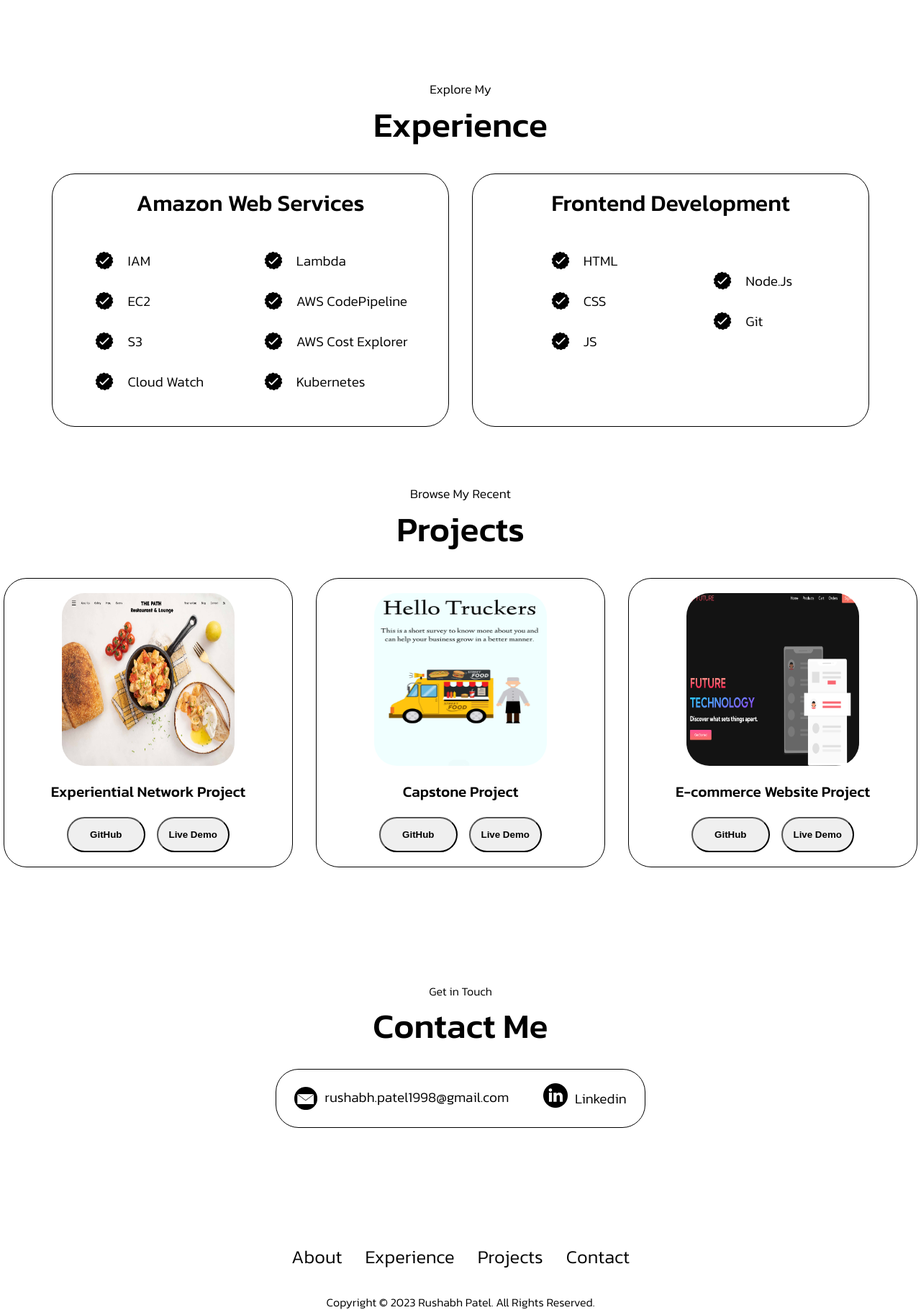
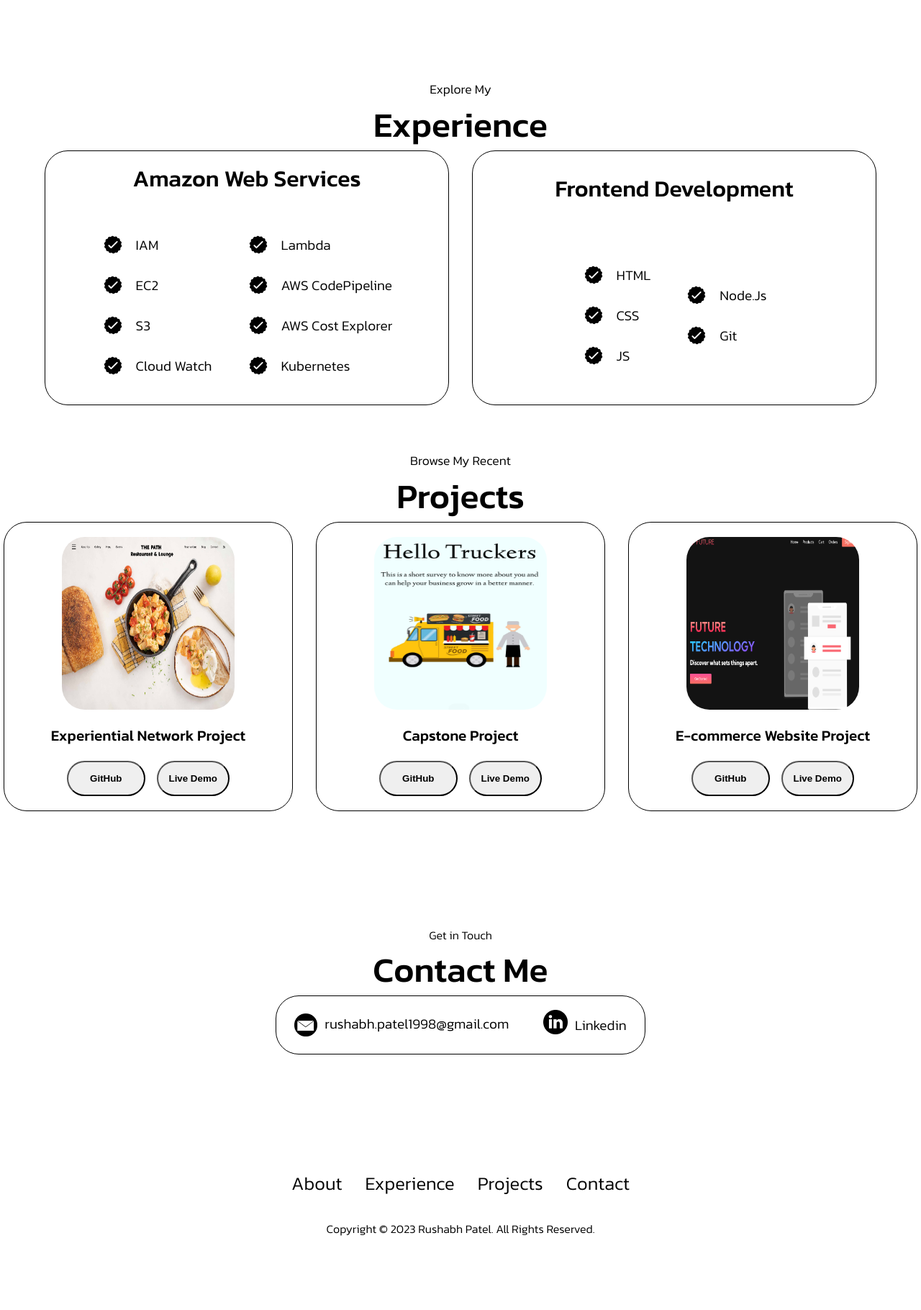
Before and after one commit to rush1998/Portfolio, a PHP site: page / in a window 1280 px wide. Shown: the part 1251-3071 px from the top of the page at 72% size. After the commit the page ends 2968 px from the top, so only its background shows below. Run offline with PHP 8.4, Linux system fonts and the light colour scheme.

Commit message:
new images added and a lot made it responsive

```diff
--- a/index.css
+++ b/index.css
@@ -144,7 +144,7 @@ a{
     border-radius: 200px;
     height: 350px;
     width: 350px;
-    background-image: url(IMG_4545.jpg);
+    background-image: url(IMG_7388.png);
     background-size: cover;
 }
 
@@ -381,7 +381,6 @@ a{
     flex-direction: column;
     justify-content: center;
     align-items: center;
-    margin-bottom: 2rem;
 }
 
 #explore-experiencep{
@@ -398,8 +397,9 @@ a{
     display: flex;
     justify-content: center;
     align-items: center;
+    flex-wrap: wrap;
     gap: 2rem;
-    margin-bottom: 5rem;
+    margin:0rem 2rem 4rem 2rem;
 }
 
 #experience-main-section-border1{
@@ -407,14 +407,17 @@ a{
     border-color: black;
     border-style: solid;
     border-width: 1px;
-    height: 350px;
-    width: 550px;
+    height: 22rem;
+    width: 35rem;
+    display: flex;
+    flex-wrap: wrap;
+    justify-content: center;
 }
 
 #awsp{
-    margin-top: 1rem;
-    margin-bottom: 1rem;
-    text-align: center;
+    display: flex;
+    justify-content: center;
+    align-items: center;
     font-size: 2rem;
     font-weight: 500;
 }
@@ -435,17 +438,21 @@ a{
 }
 
 #experience-main-section-border2{
+    display: flex;
+    flex-wrap: wrap;
+    flex-direction: column;
+    justify-content: space-around;
+    align-items: center;
     border-width: 1px;
     border-color: black;
     border-style: solid;
     border-radius: 2rem;
-    height: 350px;
-    width: 550px;
+    height: 22rem;
+    width: 35rem;
 }
 
 #fdp{
-    margin-top: 1rem;
-    margin-bottom: 1rem;
+    display: flex;
     text-align: center;
     font-size: 2rem;
     font-weight: 500;
@@ -465,10 +472,10 @@ a{
     font-size: 1.2rem;
 }
 
+
+/* project-head */
 #project-head{
     text-align: center;
-    margin-top: 2rem;
-    margin-bottom: 2rem;
 }
 
 #project-head1{
@@ -483,6 +490,7 @@ a{
 
 #project-body-border{
     display: flex;
+    flex-wrap: wrap;
     justify-content: center;
     gap: 2rem;
     margin-bottom: 10rem;
@@ -499,7 +507,6 @@ a{
     justify-content: space-evenly;
     align-items: center;
     flex-direction: column;
-    /* gap: 0.5rem; */
 }
 
 #project-image1{
@@ -527,6 +534,13 @@ a{
     padding-left: 30px;
 }
 
+#project-github-button1:hover{
+    cursor: pointer;
+    background-color: #EF233C;
+    transition: all;
+    transition-duration:1s;
+}
+
 #project-github-button2{
     border-radius: 30px;
     padding: 15px;
@@ -534,6 +548,17 @@ a{
     display: inline-block;
 }
 
+#project-github-button2:hover{
+    cursor: pointer;
+    background-color: black;
+    transition: all;
+    transition-duration:1s;
+    color: white;
+
+}
+
+
+/* Contact Me */
 #contact-me{
     text-align: center;
 }
@@ -545,26 +570,26 @@ a{
 #contact-me-2{
     font-weight: 500;
     font-size: 3rem;
-    margin-bottom: 1.5rem;
 }
 
 #contact-me-outer{
     display: flex;
+    flex-wrap: wrap;
     justify-content: center;
-    margin-bottom: 10rem;
+    margin:0rem 0rem 10rem 0rem;
 }
 
 #contact-me-border{
+    display: flex;
+    flex-wrap: wrap;
+    justify-content: center;
+    align-items: center;
     border-width: 1px;
     border-color: black;
     border-style: solid;
     border-radius: 2rem;
     height: 5rem;
     width: 32rem;
-    display: flex;
-    justify-content: center;
-    align-items: center;
-
 }
 
 #contact-me-inner{
@@ -612,6 +637,14 @@ a{
     gap: 2rem;
 }
 
+#footer-ul :hover{
+    color: #8EA7E9;
+    text-decoration-line: underline overline;
+    text-underline-offset: 1rem;
+    transition: all;
+    transition-duration: 0.4s;
+}
+
 #footerp{
     display: flex;
     justify-content: center;
--- a/index.html
+++ b/index.html
@@ -7,7 +7,6 @@
     <link rel="stylesheet" href="index.css">
     <link rel="stylesheet" href="https://cdnjs.cloudflare.com/ajax/libs/font-awesome/6.5.2/css/all.min.css" integrity="sha512-SnH5WK+bZxgPHs44uWIX+LLJAJ9/2PkPKZ5QiAj6Ta86w+fsb2TkcmfRyVX3pBnMFcV7oQPJkl9QevSCWr3W6A==" crossorigin="anonymous" referrerpolicy="no-referrer" />
 </head>
-
 <body>
 <!--HEADER-->
 <header>
@@ -37,7 +36,6 @@
             </div>
     </div>
 </header>
-
 <!--Introduction-->
     <div class="About">
             <div id="profile-pic">
@@ -56,7 +54,6 @@
             </div>
         </div>
     </div>
-
 <!--About me-->
 <div id="know-me-me">
     <p id="know-me">Get to know more</p>
@@ -65,7 +62,7 @@
 <div id="about-me-inner">
 <div id="experience-education">
     <div id="about-me-image-outer">
-        <img src="IMG_4545.jpg" alt="abotmeimage" id="about-me-image">
+        <img src="IMG_5101.png" alt="abotmeimage" id="about-me-image">
     </div>
     <div id="experience-education-inner">
         <div id="experience-education-outer">
@@ -92,7 +89,6 @@
     </div>
 </div>
 </div>
-
 <!-- Experience -->
 <div id="explore-experience">
     <p id="explore-experiencep">Explore My</p>
@@ -183,7 +179,6 @@
         </div>
     </div>
 </div>
-
 <!-- Projects -->
 <div id="project-head">
     <p id="project-head1">
@@ -200,8 +195,8 @@
                 Experiential Network Project
             </p>
             <div id="project-body-element-social">
-                <button id="project-github-button1">GitHub</button>
-                <button id="project-github-button2">Live Demo</button>
+                <button id="project-github-button1" onclick="window.open('https://github.com/rush1998')">GitHub</button>
+                <button id="project-github-button2" onclick="window.open('https://www.figma.com/proto/l86d06P47h7vPOUxMwnHGD/New-website?node-id=1-2&starting-point-node-id=1%3A2')">Live Demo</button>
             </div>
     </div>
     <div id="project-body-element">
@@ -210,8 +205,8 @@
                 Capstone Project
             </p>
             <div id="project-body-element-social">
-                <button id="project-github-button1">GitHub</button>
-                <button id="project-github-button2">Live Demo</button>
+                <button id="project-github-button1" onclick="window.open('https://github.com/rush1998')">GitHub</button>
+                <button id="project-github-button2" onclick="window.open('https://www.figma.com/proto/j9ZXbhAjOAdJmidsKjAC2i/ITC6040?node-id=1-4&starting-point-node-id=1%3A4')">Live Demo</button>
             </div>
     </div>
     <div id="project-body-element">
@@ -220,12 +215,11 @@
                 E-commerce Website Project
             </p>
             <div id="project-body-element-social">
-                <button id="project-github-button1">GitHub</button>
-                <button id="project-github-button2">Live Demo</button>
+                <button id="project-github-button1" onclick="window.open('https://github.com/rush1998')">GitHub</button>
+                <button id="project-github-button2" onclick="window.open('https://github.com/rush1998/Future_website.git')">Live Demo</button>
             </div>
     </div>
 </div>
-
 <!-- Contact me -->
 <div id="contact-me">
     <p id="contact-me-1">
@@ -256,7 +250,6 @@
         </div>
     </div>
 </div>
-
 <!--FOOTER-->
 <footer>
       <div id="footer">
```
Also changed, not shown: 2 other files.
